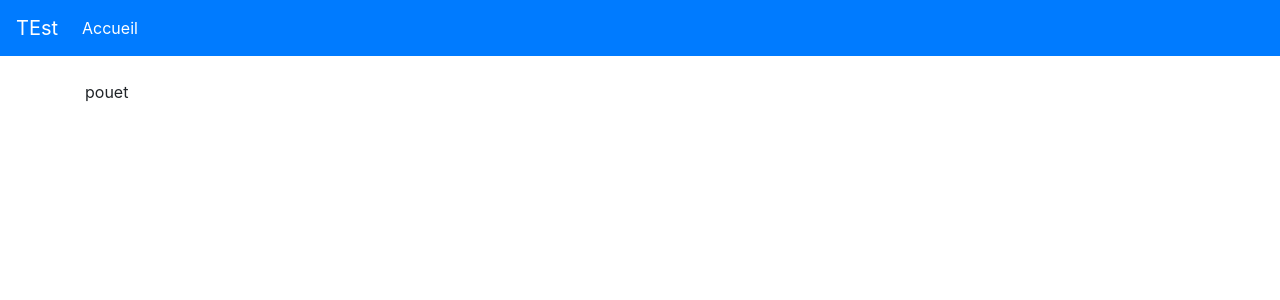
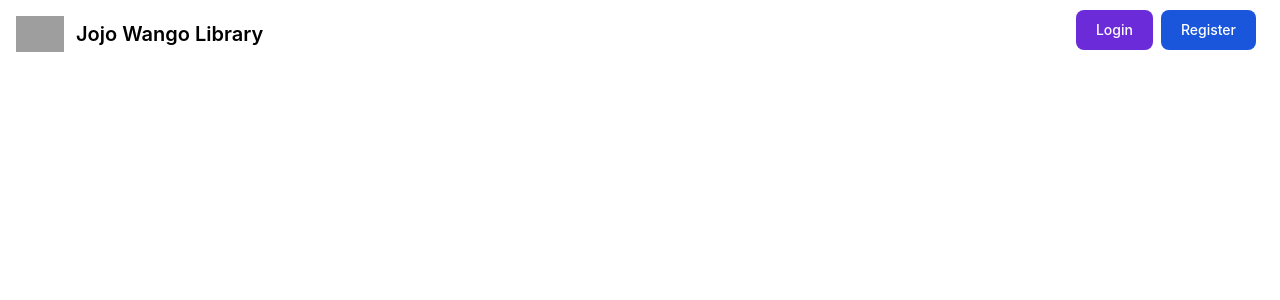
Before and after one commit to adxl/jojo-wango-library, a Django app: page / in a window 1280 px wide. Shown: the top 300 px of the page. Run offline with Django 4.2, Linux system fonts and the light colour scheme; some libraries are stand-ins or nearby versions; grey boxes are pictures that could not be loaded.

Commit message:
Create navbar

```diff
--- a/templates/base.html
+++ b/templates/base.html
@@ -7,52 +7,20 @@
       content="width=device-width, initial-scale=1, shrink-to-fit=no"
     />
     <link
+      href="https://cdnjs.cloudflare.com/ajax/libs/flowbite/1.6.2/flowbite.min.css"
       rel="stylesheet"
-      href="https://cdn.jsdelivr.net/npm/bootstrap@4.5.3/dist/css/bootstrap.min.css"
-      integrity="sha384-TX8t27EcRE3e/ihU7zmQxVncDAy5uIKz4rEkgIXeMed4M0jlfIDPvg6uqKI2xXr2"
-      crossorigin="anonymous"
     />
 
     <title>Accueil</title>
   </head>
+
+  <header>{% extends "components/navbar/navbar.html" %}</header>
   <body>
-    <nav class="navbar navbar-expand-md navbar-dark bg-primary">
-      <a class="navbar-brand" href="{% url 'index' %}">TEst</a>
-      <button
-        class="navbar-toggler"
-        type="button"
-        data-toggle="collapse"
-        data-target="#navbarsExampleDefault"
-        aria-controls="navbarsExampleDefault"
-        aria-expanded="false"
-        aria-label="Toggle navigation"
-      >
-        <span class="navbar-toggler-icon"></span>
-      </button>
-
-      <div class="collapse navbar-collapse" id="navbarsExampleDefault">
-        <ul class="navbar-nav mr-auto">
-          <li class="nav-item active">
-            <a class="nav-link" href="{% url 'index' %}"
-              >Accueil<span class="sr-only">(current)</span></a
-            >
-          </li>
-        </ul>
-      </div>
-    </nav>
     <br />
     <main role="main" class="container">
       <div>{% block content %} {% endblock %}</div>
     </main>
-    <script
-      src="https://code.jquery.com/jquery-3.5.1.slim.min.js"
-      integrity="sha384-DfXdz2htPH0lsSSs5nCTpuj/zy4C+OGpamoFVy38MVBnE+IbbVYUew+OrCXaRkfj"
-      crossorigin="anonymous"
-    ></script>
-    <script
-      src="https://cdn.jsdelivr.net/npm/bootstrap@4.5.3/dist/js/bootstrap.bundle.min.js"
-      integrity="sha384-ho+j7jyWK8fNQe+A12Hb8AhRq26LrZ/JpcUGGOn+Y7RsweNrtN/tE3MoK7ZeZDyx"
-      crossorigin="anonymous"
-    ></script>
+    <script src="https://cdn.tailwindcss.com"></script>
+    <script src="https://cdnjs.cloudflare.com/ajax/libs/flowbite/1.6.2/flowbite.min.js"></script>
   </body>
 </html>
--- /dev/null
+++ b/templates/components/navbar/navbar.html
@@ -0,0 +1,55 @@
+<nav
+  class="bg-white border-gray-200 px-2 sm:px-4 py-2.5 rounded dark:bg-gray-900"
+>
+  <div class="container flex flex-wrap items-center justify-between mx-auto">
+    <a href="https://flowbite.com/" class="flex items-center">
+      <img
+        src="https://images-wixmp-ed30a86b8c4ca887773594c2.wixmp.com/i/7c125a54-0a1e-46f2-9da3-39e0b8bba609/dasng8u-a3e9916e-8321-40b8-b42e-40b93f7ea021.png"
+        class="h-6 mr-3 sm:h-9"
+        alt="Flowbite Logo"
+      />
+      <span
+        class="self-center text-xl font-semibold whitespace-nowrap dark:text-white"
+        >Jojo Wango Library</span
+      >
+    </a>
+    <div class="flex md:order-2">
+      <button
+        type="button"
+        class="focus:outline-none text-white bg-purple-700 hover:bg-purple-800 focus:ring-4 focus:ring-purple-300 font-medium rounded-lg text-sm px-5 py-2.5 mb-2 dark:bg-purple-600 dark:hover:bg-purple-700 dark:focus:ring-purple-900"
+      >
+        Login
+      </button>
+
+      <span class="inline-block w-2"></span>
+      <button
+        type="button"
+        class="text-white bg-blue-700 hover:bg-blue-800 focus:ring-4 focus:ring-blue-300 font-medium rounded-lg text-sm px-5 py-2.5 mr-2 mb-2 dark:bg-blue-600 dark:hover:bg-blue-700 focus:outline-none dark:focus:ring-blue-800"
+      >
+        Register
+      </button>
+      <button
+        data-collapse-toggle="navbar-cta"
+        type="button"
+        class="inline-flex items-center p-2 text-sm text-gray-500 rounded-lg md:hidden hover:bg-gray-100 focus:outline-none focus:ring-2 focus:ring-gray-200 dark:text-gray-400 dark:hover:bg-gray-700 dark:focus:ring-gray-600"
+        aria-controls="navbar-cta"
+        aria-expanded="false"
+      >
+        <span class="sr-only">Open main menu</span>
+        <svg
+          class="w-6 h-6"
+          aria-hidden="true"
+          fill="currentColor"
+          viewBox="0 0 20 20"
+          xmlns="http://www.w3.org/2000/svg"
+        >
+          <path
+            fill-rule="evenodd"
+            d="M3 5a1 1 0 011-1h12a1 1 0 110 2H4a1 1 0 01-1-1zM3 10a1 1 0 011-1h12a1 1 0 110 2H4a1 1 0 01-1-1zM3 15a1 1 0 011-1h12a1 1 0 110 2H4a1 1 0 01-1-1z"
+            clip-rule="evenodd"
+          ></path>
+        </svg>
+      </button>
+    </div>
+  </div>
+</nav>
```
